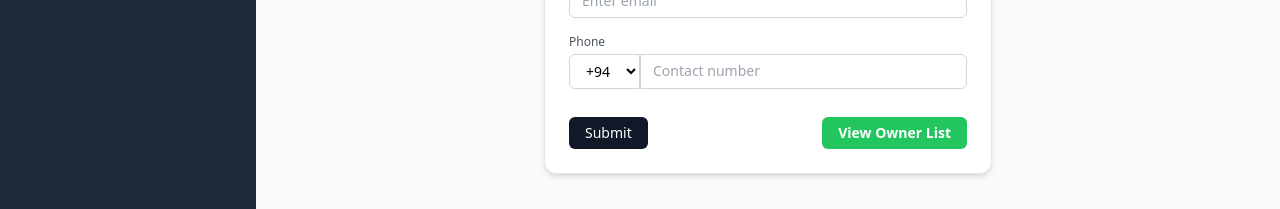
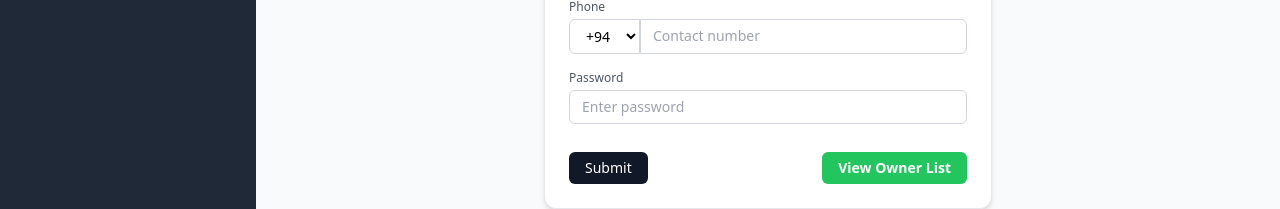
Before and after one commit to Ajanthanasia/poss, a Next.js app in the folder frontend/: page /components/admin/owner-add-form in a window 1280 px wide. Shown: the part 445-654 px from the top of the page. Built offline with nearby package versions, Linux system fonts and the light colour scheme; no server answers.

Commit message:
Updated owner add form frontend and backend password handling

```diff
--- a/frontend/src/app/components/admin/owner-add-form/page.js
+++ b/frontend/src/app/components/admin/owner-add-form/page.js
@@ -13,13 +13,15 @@ export default function OwnerAddForm() {
     const [email, setEmail] = useState("")
     const [contact, setContact] = useState("")
     const [countryCode, setCountryCode] = useState("+94")
+    const [password, setPassword] = useState("")
     const [successMsg, setSuccessMsg] = useState("")
     const [errorMsg, setErrorMsg] = useState("")
 
     const handleSubmit = async (e) => {
         e.preventDefault()
 
-        if (!ownerName.trim() || !email.trim() || !contact.trim()) {
+        // Validation including password
+        if (!ownerName.trim() || !email.trim() || !contact.trim() || !password.trim()) {
             setErrorMsg("Please fill all required fields.")
             return
         }
@@ -36,7 +38,8 @@ export default function OwnerAddForm() {
                     owner_name: ownerName,
                     email,
                     contact,
-                    country_code: countryCode
+                    country_code: countryCode,
+                    password   // send password to backend
                 }),
             })
 
@@ -46,6 +49,7 @@ export default function OwnerAddForm() {
                 setEmail("")
                 setContact("")
                 setCountryCode("+94")
+                setPassword("")
                 setErrorMsg("")
             } else {
                 const err = await res.json().catch(() => ({}))
@@ -142,6 +146,18 @@ export default function OwnerAddForm() {
                                     </div>
                                 </div>
 
+                                {/* Password Field */}
+                                <div>
+                                    <label className="block text-xs font-medium text-gray-600 mb-1">Password</label>
+                                    <input
+                                        type="password"
+                                        value={password}
+                                        onChange={(e) => setPassword(e.target.value)}
+                                        placeholder="Enter password"
+                                        className="w-full border border-gray-300 rounded-md px-3 py-1.5 text-black focus:outline-none focus:ring-2 focus:ring-gray-800"
+                                    />
+                                </div>
+
                                 <div className="flex justify-between items-center pt-3">
                                     <button
                                         type="submit"
```
Also changed, not shown: 2 other files (tests, documents, lock files or other folders).
